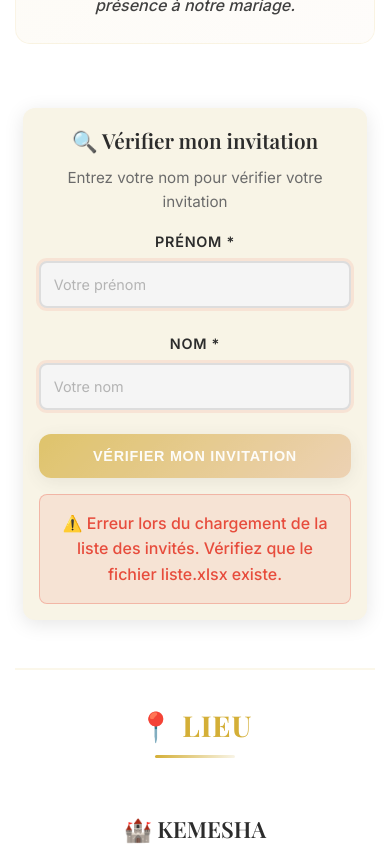
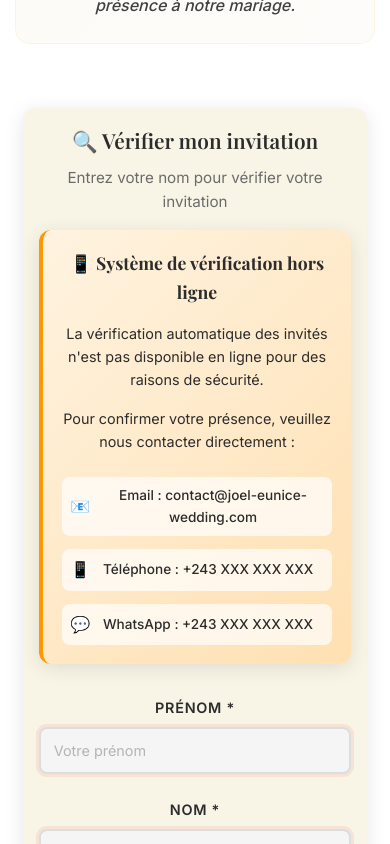
Before and after one commit to jeanKhal/JEloveStory, a React (Create React App) app: page / in a window 390 px wide. Shown: the part 3520-4364 px from the top of the page. Built offline with nearby package versions, Linux system fonts and the light colour scheme; no server answers.

Commit message:
Correction de l'erreur Excel en ligne - Ajout d'une notice hors ligne pour la section RSVP

```diff
--- a/src/components/RSVP.css
+++ b/src/components/RSVP.css
@@ -759,6 +759,69 @@
   transform: none !important;
 }
 
+/* Notice hors ligne */
+.offline-notice {
+  background: linear-gradient(135deg, #fff3e0, #ffe0b2);
+  padding: 2rem;
+  border-radius: var(--border-radius);
+  border-left: 4px solid #ff9800;
+  margin-bottom: 2rem;
+  box-shadow: var(--shadow);
+}
+
+.notice-content h4 {
+  font-family: var(--font-family-elegant);
+  font-size: 1.3rem;
+  color: var(--text-dark);
+  margin-bottom: 1rem;
+  display: flex;
+  align-items: center;
+  gap: 0.5rem;
+}
+
+.notice-content p {
+  font-family: var(--font-family-modern);
+  font-size: 1rem;
+  line-height: 1.6;
+  color: var(--text-dark);
+  margin-bottom: 1rem;
+}
+
+.contact-methods {
+  display: flex;
+  flex-direction: column;
+  gap: 0.8rem;
+  margin-top: 1.5rem;
+}
+
+.contact-method {
+  display: flex;
+  align-items: center;
+  gap: 0.8rem;
+  padding: 0.8rem;
+  background: rgba(255, 255, 255, 0.7);
+  border-radius: 8px;
+  transition: all 0.3s ease;
+}
+
+.contact-method:hover {
+  background: rgba(255, 255, 255, 0.9);
+  transform: translateX(5px);
+}
+
+.contact-icon {
+  font-size: 1.2rem;
+  min-width: 1.5rem;
+  text-align: center;
+}
+
+.contact-method span:last-child {
+  font-family: var(--font-family-modern);
+  font-size: 0.95rem;
+  color: var(--text-dark);
+  font-weight: 500;
+}
+
 /* Responsive */
 @media (max-width: 1024px) {
   .rsvp-form {
@@ -792,6 +855,31 @@
 
   .rsvp-welcome-text p {
     font-size: 1rem;
+  }
+
+  .offline-notice {
+    padding: 1.5rem;
+  }
+
+  .notice-content h4 {
+    font-size: 1.2rem;
+  }
+
+  .notice-content p {
+    font-size: 0.95rem;
+  }
+
+  .contact-method {
+    padding: 0.6rem;
+  }
+
+  .contact-icon {
+    font-size: 1.1rem;
+    min-width: 1.3rem;
+  }
+
+  .contact-method span:last-child {
+    font-size: 0.9rem;
   }
 
   .action-buttons {
@@ -897,6 +985,31 @@
   .form-group input {
     padding: 0.8rem;
     font-size: 0.9rem;
+  }
+
+  .offline-notice {
+    padding: 1.2rem;
+  }
+
+  .notice-content h4 {
+    font-size: 1.1rem;
+  }
+
+  .notice-content p {
+    font-size: 0.9rem;
+  }
+
+  .contact-method {
+    padding: 0.5rem;
+  }
+
+  .contact-icon {
+    font-size: 1rem;
+    min-width: 1.2rem;
+  }
+
+  .contact-method span:last-child {
+    font-size: 0.85rem;
   }
 
   .check-btn {
--- a/src/components/RSVP.tsx
+++ b/src/components/RSVP.tsx
@@ -22,15 +22,25 @@ const RSVP: React.FC = () => {
         setIsLoading(true);
         setError('');
 
+        // Vérifier si nous sommes en production (Vercel)
+        const isProduction = window.location.hostname !== 'localhost' && window.location.hostname !== '127.0.0.1';
+
+        if (isProduction) {
+          // En production, on simule une liste d'invités ou on utilise une API
+          console.log('🌐 Mode production détecté - Liste des invités non disponible');
+          setIsExcelLoaded(false);
+          setError('La vérification des invités n\'est pas disponible en ligne. Veuillez nous contacter directement.');
+        } else {
+          // En développement local, on essaie de charger le fichier Excel
           const guests = await loadGuestListFromFile();
           setInvitedGuests(guests);
           setIsExcelLoaded(true);
-
           console.log(`✅ Liste des invités chargée avec succès : ${guests.length} invités trouvés`);
+        }
       } catch (error) {
         console.error('❌ Erreur lors du chargement de la liste des invités:', error);
-        setError('Erreur lors du chargement de la liste des invités. Vérifiez que le fichier liste.xlsx existe.');
         setIsExcelLoaded(false);
+        setError('La vérification des invités n\'est pas disponible. Veuillez nous contacter directement.');
       } finally {
         setIsLoading(false);
       }
@@ -99,11 +109,11 @@ const RSVP: React.FC = () => {
         <div className="container">
           <div className="section-header">
             <h2>Confirmer ma présence</h2>
-            <p>Chargement de la liste des invités...</p>
+            <p>Initialisation du système de vérification...</p>
           </div>
           <div className="loading-spinner">
             <div className="spinner"></div>
-            <p>Lecture du fichier liste.xlsx...</p>
+            <p>Vérification de la disponibilité...</p>
           </div>
         </div>
       </section>
@@ -131,6 +141,30 @@ const RSVP: React.FC = () => {
                           <div className="guest-check-section">
                 <h3>🔍 Vérifier mon invitation</h3>
                 <p>Entrez votre nom pour vérifier votre invitation</p>
+
+                {!isExcelLoaded && (
+                  <div className="offline-notice">
+                    <div className="notice-content">
+                      <h4>📱 Système de vérification hors ligne</h4>
+                      <p>La vérification automatique des invités n'est pas disponible en ligne pour des raisons de sécurité.</p>
+                      <p>Pour confirmer votre présence, veuillez nous contacter directement :</p>
+                      <div className="contact-methods">
+                        <div className="contact-method">
+                          <span className="contact-icon">📧</span>
+                          <span>Email : contact@joel-eunice-wedding.com</span>
+                        </div>
+                        <div className="contact-method">
+                          <span className="contact-icon">📱</span>
+                          <span>Téléphone : +243 XXX XXX XXX</span>
+                        </div>
+                        <div className="contact-method">
+                          <span className="contact-icon">💬</span>
+                          <span>WhatsApp : +243 XXX XXX XXX</span>
+                        </div>
+                      </div>
+                    </div>
+                  </div>
+                )}
 
                 <div className="form-group">
                   <label htmlFor="firstName">Prénom *</label>
```
Lines whose indentation alone changed are shown as unchanged.
